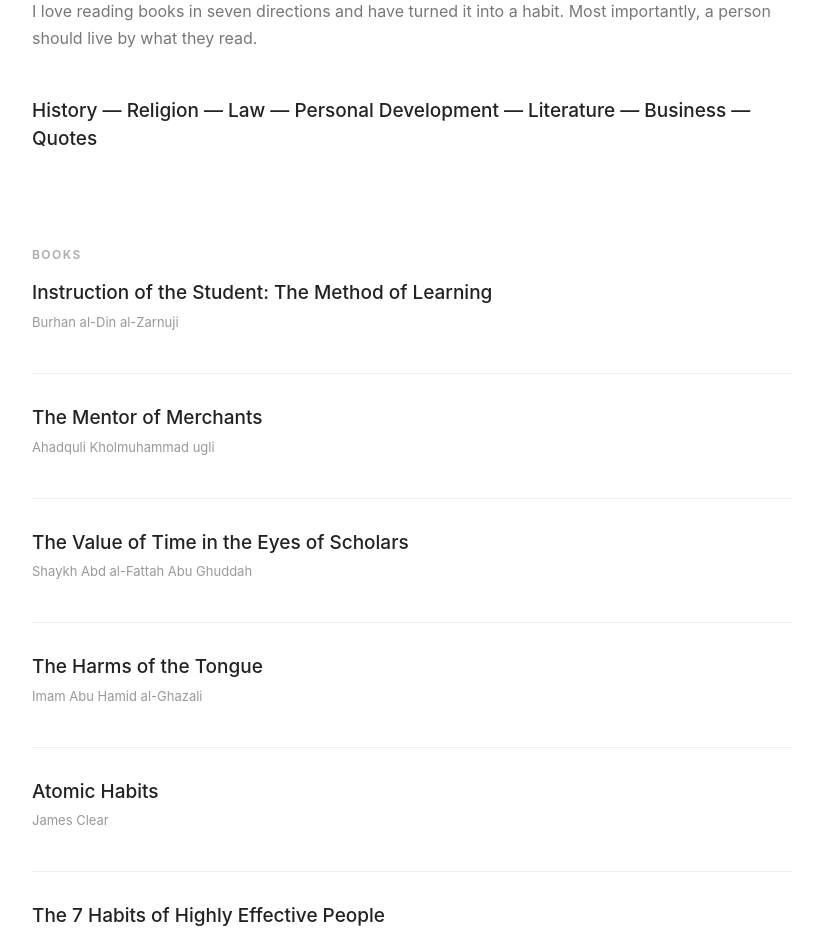
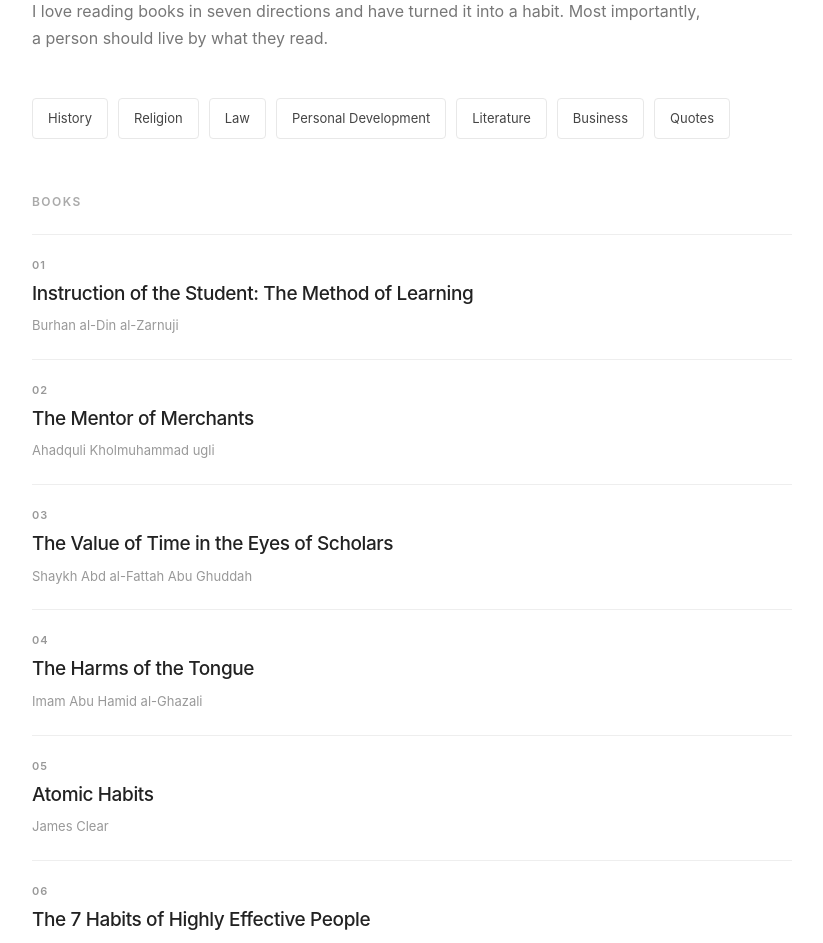
Before and after one commit to shodmonov07/fozilbekmamadyusupov.github.io, a plain HTML site: page reading.html in a window 1280 px wide. Shown: the part 176-1119 px from the top of the page, without its empty margins (228-1051 px from the left). Drawn offline with Linux system fonts and the light colour scheme.

Commit message:
Update reading.html

```diff
--- a/reading.html
+++ b/reading.html
@@ -1,35 +1,225 @@
+
 <!DOCTYPE html>
 <html lang="en">
 <head>
-<meta charset="UTF-8"><meta name="viewport" content="width=device-width, initial-scale=1.0">
-<title>Reading — Fozilbek Mamadyusupov</title><link rel="stylesheet" href="style.css">
+    <meta charset="UTF-8">
+    <meta name="viewport" content="width=device-width, initial-scale=1.0">
+
+    <meta name="description" content="Books and reading interests of Fozilbek Mamadyusupov.">
+
+    <title>Reading — Fozilbek Mamadyusupov</title>
+
+    <link rel="stylesheet" href="style.css">
+
+    <style>
+        .reading-intro {
+            max-width: 680px;
+            margin-bottom: 38px;
+        }
+
+        .reading-directions {
+            display: flex;
+            flex-wrap: wrap;
+            gap: 10px;
+            margin: 28px 0 55px;
+        }
+
+        .reading-direction {
+            padding: 10px 15px;
+            border: 1px solid #e8e8e8;
+            border-radius: 4px;
+            color: #444;
+            font-size: 13px;
+            line-height: 1.4;
+        }
+
+        .reading-section {
+            margin-top: 48px;
+        }
+
+        .reading-section-title {
+            margin-bottom: 25px;
+        }
+
+        .reading-list {
+            display: flex;
+            flex-direction: column;
+        }
+
+        .reading-book {
+            padding: 23px 0;
+            border-bottom: 1px solid #eee;
+        }
+
+        .reading-book:first-child {
+            border-top: 1px solid #eee;
+        }
+
+        .book-number {
+            display: block;
+            margin-bottom: 8px;
+            color: #999;
+            font-size: 11px;
+            font-weight: 600;
+            letter-spacing: .1em;
+        }
+
+        .book-title {
+            margin: 0;
+            font-size: 19px;
+            line-height: 1.5;
+            font-weight: 500;
+            letter-spacing: -.02em;
+        }
+
+        .book-author {
+            margin: 7px 0 0;
+            color: #999;
+            font-size: 13px;
+            line-height: 1.6;
+        }
+
+        @media (max-width: 600px) {
+            .reading-directions {
+                gap: 8px;
+            }
+
+            .reading-direction {
+                padding: 9px 12px;
+                font-size: 12px;
+            }
+
+            .book-title {
+                font-size: 17px;
+            }
+
+            .reading-book {
+                padding: 20px 0;
+            }
+        }
+    </style>
 </head>
-<body><main class="container">
+
+<body>
+<main class="container">
+
+    <header class="site-header">
         <a class="back" href="index.html">← Home</a>
+
         <h1 class="page-title">Reading</h1>
-<p class="page-intro">I love reading books in seven directions and have turned it into a habit. Most importantly, a person should live by what they read.</p>
+
+        <p class="page-intro reading-intro">
+            I love reading books in seven directions and have turned it into
+            a habit. Most importantly, a person should live by what they read.
+        </p>
+    </header>
+
+    <!-- READING DIRECTIONS -->
 
     <section>
-<div class="item"><h2 class="item-title"> History — Religion — Law — Personal Development — Literature — Business — Quotes </h2>
+        <div class="reading-directions">
+            <span class="reading-direction">History</span>
+            <span class="reading-direction">Religion</span>
+            <span class="reading-direction">Law</span>
+            <span class="reading-direction">Personal Development</span>
+            <span class="reading-direction">Literature</span>
+            <span class="reading-direction">Business</span>
+            <span class="reading-direction">Quotes</span>
+        </div>
     </section>
 
-<h2 class="label" style="margin-top:58px">Books</h2>
-<section>
-<div class="item"><h2 class="item-title">Instruction of the Student: The Method of Learning</h2><p class="author">Burhan al-Din al-Zarnuji</p></div>
-<div class="item"><h2 class="item-title">The Mentor of Merchants</h2><p class="author">Ahadquli Kholmuhammad ugli</p></div>
-<div class="item"><h2 class="item-title">The Value of Time in the Eyes of Scholars</h2><p class="author">Shaykh Abd al-Fattah Abu Ghuddah</p></div>
-<div class="item"><h2 class="item-title">The Harms of the Tongue</h2><p class="author">Imam Abu Hamid al-Ghazali</p></div>
-<div class="item"><h2 class="item-title">Atomic Habits</h2><p class="author">James Clear</p></div>
-<div class="item"><h2 class="item-title">The 7 Habits of Highly Effective People</h2></div>
-<div class="item"><h2 class="item-title">The Affairs of the World</h2><p class="author">Utkir Hoshimov</p></div>
-<div class="item"><h2 class="item-title">Deep Work</h2><p class="author">Cal Newport</p></div>
+    <!-- BOOK COLLECTION -->
+
+    <section class="reading-section">
+
+        <h2 class="label reading-section-title">
+            Books
+        </h2>
+
+        <div class="reading-list">
+
+            <article class="reading-book">
+                <span class="book-number">01</span>
+                <h3 class="book-title">
+                    Instruction of the Student: The Method of Learning
+                </h3>
+                <p class="book-author">
+                    Burhan al-Din al-Zarnuji
+                </p>
+            </article>
+
+            <article class="reading-book">
+                <span class="book-number">02</span>
+                <h3 class="book-title">
+                    The Mentor of Merchants
+                </h3>
+                <p class="book-author">
+                    Ahadquli Kholmuhammad ugli
+                </p>
+            </article>
+
+            <article class="reading-book">
+                <span class="book-number">03</span>
+                <h3 class="book-title">
+                    The Value of Time in the Eyes of Scholars
+                </h3>
+                <p class="book-author">
+                    Shaykh Abd al-Fattah Abu Ghuddah
+                </p>
+            </article>
+
+            <article class="reading-book">
+                <span class="book-number">04</span>
+                <h3 class="book-title">
+                    The Harms of the Tongue
+                </h3>
+                <p class="book-author">
+                    Imam Abu Hamid al-Ghazali
+                </p>
+            </article>
+
+            <article class="reading-book">
+                <span class="book-number">05</span>
+                <h3 class="book-title">
+                    Atomic Habits
+                </h3>
+                <p class="book-author">
+                    James Clear
+                </p>
+            </article>
+
+            <article class="reading-book">
+                <span class="book-number">06</span>
+                <h3 class="book-title">
+                    The 7 Habits of Highly Effective People
+                </h3>
+            </article>
+
+            <article class="reading-book">
+                <span class="book-number">07</span>
+                <h3 class="book-title">
+                    The Affairs of the World
+                </h3>
+                <p class="book-author">
+                    Utkir Hoshimov
+                </p>
+            </article>
+
+            <article class="reading-book">
+                <span class="book-number">08</span>
+                <h3 class="book-title">
+                    Deep Work
+                </h3>
+                <p class="book-author">
+                    Cal Newport
+                </p>
+            </article>
+
+        </div>
     </section>
 
     <footer>
         <p>© 2026 Fozilbek Mamadyusupov</p>
-</footer>
-
-<footer>
         <a class="back" href="index.html">← Back to home</a>
     </footer>
 
```
Lines whose indentation alone changed are shown as unchanged.
